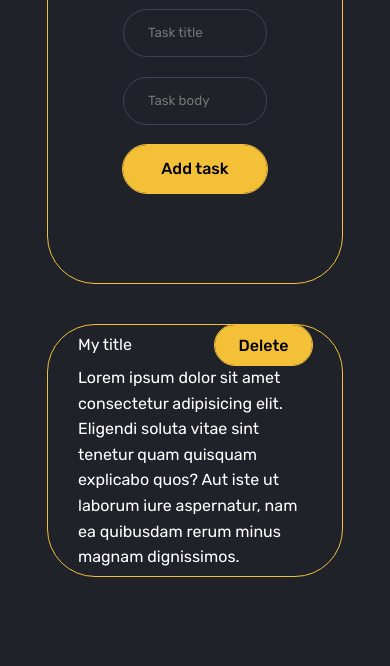
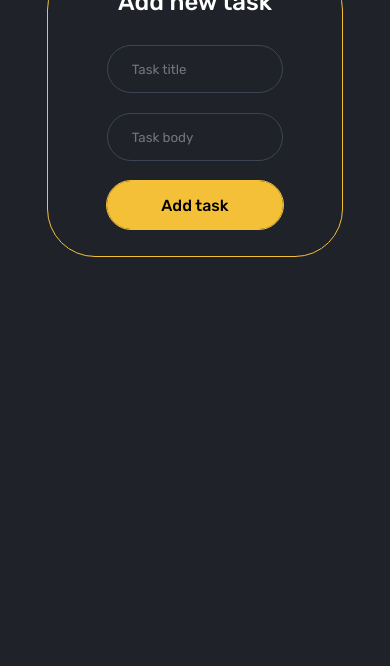
Before and after one commit to Alexey-Kuzmenko/to-do-list-app, a plain HTML site: page index.html in a window 390 px wide. Shown: the part 178-844 px from the top of the page. Drawn offline with Linux system fonts and the light colour scheme.

Commit message:
fixed bug with form sizing

```diff
--- a/index.html
+++ b/index.html
@@ -27,7 +27,7 @@
                 </button>
             </form> <!-- */.form -->
 
-            <div class="tasks-section">
+            <!-- <div class="tasks-section">
                 <span class="tasks-section-span">My title</span>
                 <button class="tasks-section-btn">Delete</button>
                 <p class="tasks-section-p">
@@ -36,7 +36,8 @@
                     ut laborum iure aspernatur, nam ea quibusdam rerum minus magnam
                     dignissimos.
                 </p>
-            </div> <!-- */.tasks-section -->
+            </div>  -->
+            <!-- */.tasks-section -->
 
         </div> <!-- */.flex-container -->
 
--- a/styles/style.css
+++ b/styles/style.css
@@ -54,8 +54,9 @@ body {
   /* size */
   /* form: 800px */
   width: 80%;
+  padding: 30px 50px;
   /* height: 400px; */
-  height: 50vh;
+  /* height: 50vh; */
   /* border */
   border: 1px solid #f4c038;
   border-radius: 48px;
@@ -65,6 +66,7 @@ body {
   align-items: center;
   flex-flow: column nowrap;
 }
+
 /* form-title */
 .form-title {
   /* font-style */
@@ -74,10 +76,11 @@ body {
   /* position */
   margin-bottom: 20px;
 }
+
 /* form-input */
 .form-input {
   /* main style */
-  /* ! width: 392px; */
+  /* width: 392px; */
   width: 49%;
   height: 48px;
   display: block;
@@ -189,11 +192,27 @@ body {
 }
 
 /* ! Media */
-@media (max-width: 380px) {
+
+@media(max-width: 600px){
+  .form-input,
+  .btn{
+    width: 60%;
+  }
+  .form-input{
+    text-align: justify;
+  }
+}
+
+@media (max-width: 425px) {
+  .page{
+    padding-top: 100px;
+  }
+
+  .form{
+    height: 35vh;
+    padding: 20px 0;
+  }
   .form-title{
     font-size: 1.5rem;
   }
-  .form-input{
-    text-align: center;
-  }
 }
```
